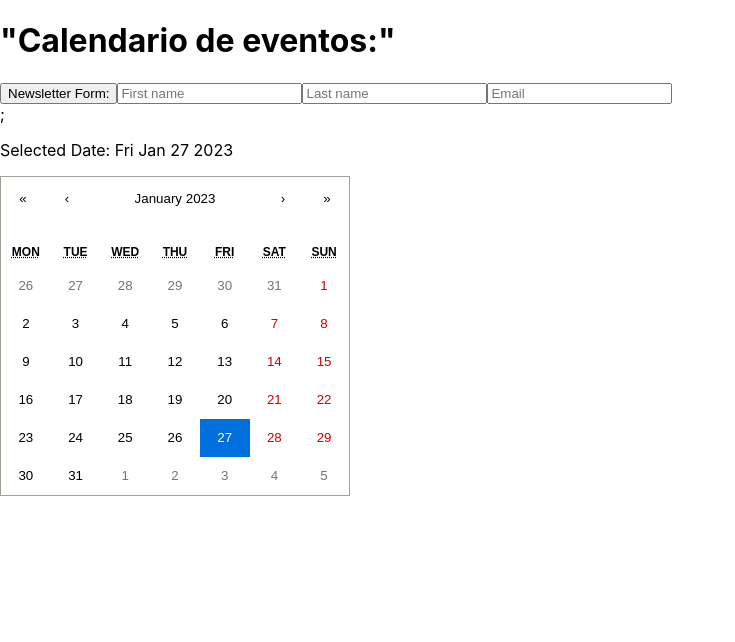
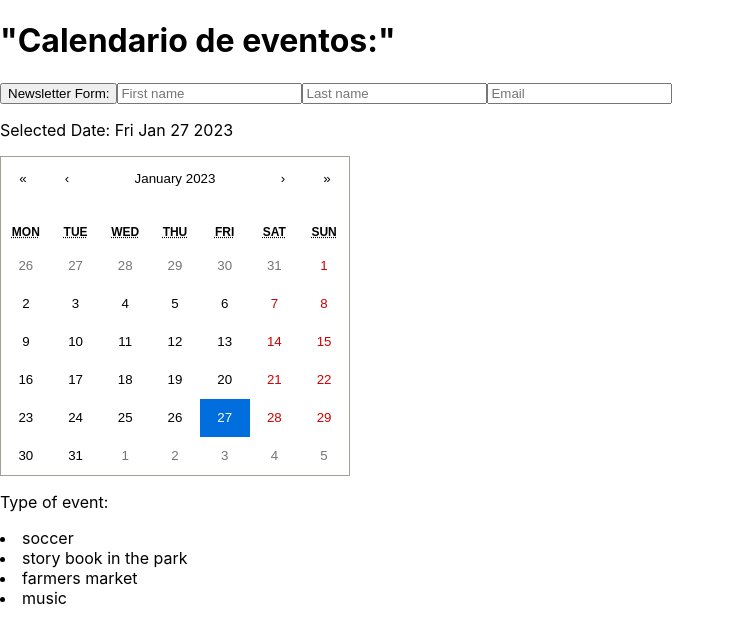
Before and after one commit to AlmaDSF/Frontend-event-planner-in-Spanish, a React (Create React App) app: page / in a window 1280 px wide. Shown: the top 642 px of the page, without its empty margins (0-735 px from the left). Built offline with nearby package versions, Linux system fonts and the light colour scheme; no server answers.

Commit message:
New features newsletter form

```diff
--- a/src/App.js
+++ b/src/App.js
@@ -4,15 +4,61 @@ import axios from "axios";
 import { useState } from "react";
 import SmartCalendar from './components/SmartCalendar';
 import FormContactInfo from './components/FormContactInfo';
+import EventList from './components/EventList';
+
+
+const INITIAL_EVENTS = [
+    {
+      id: 1,
+      title: "soccer",
+      type: 'sport',
+      date: 'Wed Feb 1 2023',
+      location: "5th ave south, Seattle Wa"
+    },
+    {
+      id: 5,
+      title: "story book in the park",
+      type: 'family',
+      date: 'Wed Feb 1 2023',
+      location: "1000 4th ave, Seattle Wa"
+  },
+  {
+    id: 8,
+    title: "farmers market",
+    type: 'free',
+    date:'Wed Feb 1 2023',
+    location: "5031 university way Ne, Seattle Wa"
+},
+{
+  id: 10,
+  title: "music",
+  type: 'concert',
+  date:'Wed Feb 1 2023',
+  location: "9219 35th ave ne, Seattle Wa"
+}]
 
 
 function App() {
+  const [eventData, setEventData] = useState(INITIAL_EVENTS)
 
+// >>>>>>>>>>>>>>>>>>>>>EVENTS<<<<<<<<<<<<<<<<<<<<<<<<<<<<<
+// get events from one type:
+// const getOneTypeDate =
+
+  // const getOneTypeDate = (type) => {
+  //   for (const event in eventList) {
+  //     if (eventList[event].type === type) {
+  //       setEventData(eventList[event].type);
+  //     }
+  //   }
+  // };
+
+
+// >>>>>>>>>>>>>>>>>>>>>>>FORM<<<<<<<<<<<<<<<<<<<<<<<<<<<<
   const [contactList, setContactList] = useState([]);
   const postman_url = "http://127.0.0.1:5000/contact_info";
 
 // form -> send new contact info
-
   const addNewContactInfo = (newContactInfo) => {
     axios
       .post(`${postman_url}`, newContactInfo)
@@ -30,7 +76,24 @@ function App() {
       });
   };
 
+  //>>>>>extra <<<<
 
+//get cards from one board:
+  // const [eventTypeList, setEventTypeList] = useState([]);
+  const getEventList = () => {
+    axios
+      .get(`${postman_url}/event_types`)
+      .then((response) => {
+        console.log(response.data);
+        const newEventTypeList = response.data;
+        // setEventTypeList(newEventTypeList);
+        return newEventTypeList
+      })
+      .catch((err) => {
+        console.log(err);
+      });
+  };
+  // getEventList()
 
   return (
     <div className="App">
@@ -40,7 +103,11 @@ function App() {
 
         <SmartCalendar />
 
-
+        <p> Type of event: </p>
+        <EventList
+          eventList={eventData}
+          getEventList={getEventList}
+        />
 
     </div>
   );
--- /dev/null
+++ b/src/components/Event.js
@@ -0,0 +1,24 @@
+import PropTypes from "prop-types";
+
+
+const Event = ({id, title, type, date, location, getOneTypeDate, getEventList}) => {
+    return (
+        <div>
+            {/* <li onClick={() => getOneTypeDate(type)}> {type} </li> */}
+            <li>
+                {getEventList()}
+                {title}
+            </li>
+        </div>
+    )
+}
+
+Event.propTypes = {
+    id: PropTypes.number,
+    title: PropTypes.string.isRequired,
+    type: PropTypes.string.isRequired,
+    date: PropTypes.string.isRequired,
+    location: PropTypes.string.isRequired,
+};
+
+export default Event;
--- /dev/null
+++ b/src/components/EventList.js
@@ -0,0 +1,43 @@
+import Event from "./Event";
+import PropTypes from "prop-types";
+
+const EventList =  ({eventList, getEventList, getOneTypeDate, eventId}) => {
+    const listComponents = eventList.map((event) => {
+        return (
+            <div
+                // className={event.id === eventId ? "selectedEvent" : "None"}
+                key={event.id}
+                >
+                <Event
+                    id={event.id}
+                    title={event.title}
+                    type={event.type}
+                    date={event.date}
+                    location={event.location}
+                    getEventList={getEventList}
+                />
+            </div>
+        );
+    })
+    return (
+        // <select >
+        //     {listComponents}
+        // </select> )
+
+        <div>{listComponents}</div>)
+};
+
+EventList.proTypes = {
+    eventList: PropTypes.arrayOf(
+        PropTypes.shape({
+            id: PropTypes.number,
+            title: PropTypes.string.isRequired,
+            type: PropTypes.string.isRequired,
+            date: PropTypes.string.isRequired,
+            location: PropTypes.string.isRequired,
+        })),
+    getEventList: PropTypes.func.isRequired,
+    // getOneTypeDate: PropTypes.func.isRequired,
+};
+
+export default EventList;
--- a/src/components/FormContactInfo.js
+++ b/src/components/FormContactInfo.js
@@ -21,6 +21,8 @@ const FormContactInfo = (props) => {
     const handleNewContactSubmit = (e) => {
         console.log("press button")
         e.preventDefault();
+        alert(`Thanks ${formData.first_name}: we'll send you more events soon.`)
+        setFormData(INITIAL_CONTACT_INFO)
         props.addContactCallbackFunc(formData);
 };
     return (
@@ -57,7 +59,7 @@ const FormContactInfo = (props) => {
                         onChange={handleChange}
                     />
 
-            </form>;
+            </form>
         </div>
     );
     };
--- a/src/components/SmartCalendar.js
+++ b/src/components/SmartCalendar.js
@@ -9,7 +9,6 @@ function SmartCalendar() {
 
   return (
     <div className='app'>
-      {/* <h1 className='text-center'>React Calendar</h1> */}
 
       <p className='text-center'>
         <span className='bold'>Selected Date:</span>{' '}
```
